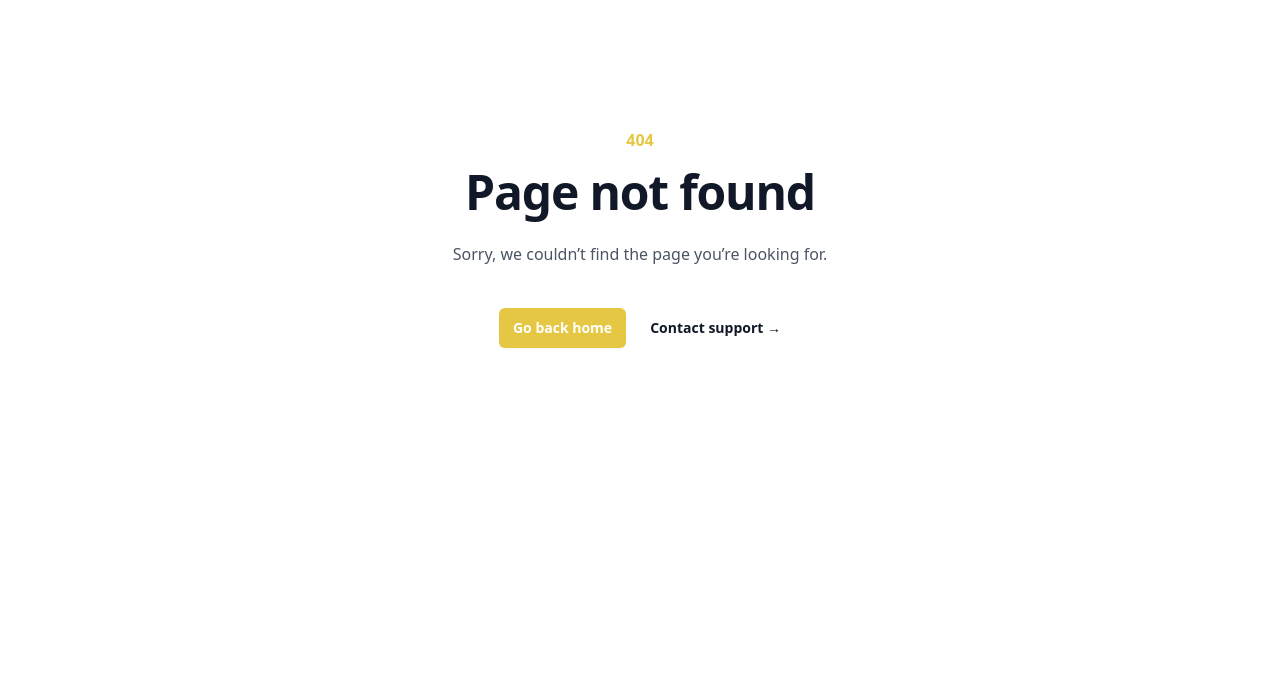
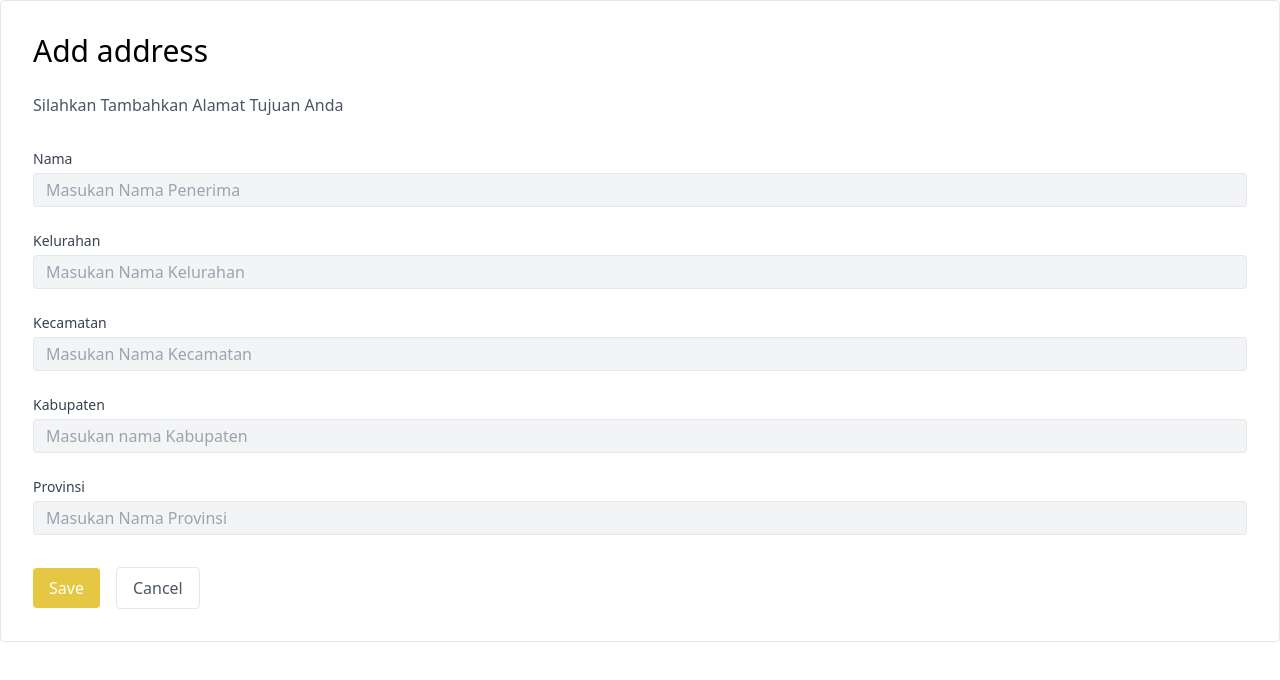
Before and after one commit to yayatooo/foodies-frontend, a React (Vite) app: page /addAdress in a window 1280 px wide. Before the commit this address had no page. Shown: the top 680 px of the page. Built offline with nearby package versions, Linux system fonts and the light colour scheme.

Commit message:
menambahkan halaman add address

```diff
--- a/src/App.jsx
+++ b/src/App.jsx
@@ -6,6 +6,7 @@ import Register from "./page/Register";
 import NotFound from "./page/NotFound";
 import { BrowserRouter, Routes, Route } from "react-router-dom";
 import Profile from "./layout/Profile";
+import AddAdress from "./page/AddAdress";
 
 function App() {
   return (
@@ -19,6 +20,7 @@ function App() {
           <Route path="/cart" element={<Cart />} />
           <Route path="/menu" element={<Menu />} />
           <Route path="/profile" element={<Profile />} />
+          <Route path="/addAdress" element={<AddAdress />} />
           <Route path="*" element={<NotFound />} />
         </Routes>
       </BrowserRouter>
--- a/src/components/ProfileCard.jsx
+++ b/src/components/ProfileCard.jsx
@@ -6,8 +6,6 @@ import { useNavigate } from "react-router-dom";
 const ProfileCard = () => {
   const { user, logout } = loginStore();
   const navigate = useNavigate();
-
-  // console.log(user.fullName);
 
   const handleLogout = async () => {
     try {
--- /dev/null
+++ b/src/components/UserAddress.jsx
@@ -0,0 +1,52 @@
+import React, { useEffect } from "react";
+import useAddressStore from "../store/addressStore";
+import axios from "axios";
+import { Link } from "react-router-dom";
+// import { useNavigate } from "react-router-dom";
+
+const UserAddress = () => {
+  const { addresses, setAddresses, addAddress, removeAddress } =
+    useAddressStore();
+
+  //   const navigate = useNavigate;
+
+  const getAdressUser = async () => {
+    try {
+      const response = await axios.get("http://localhost:3000/adress"); // Replace with the correct endpoint
+      const { data } = response;
+      setAddresses(data.addresses); // Assuming the response structure has an 'addresses' property
+    } catch (error) {
+      console.error("Error fetching user addresses:", error);
+    }
+  };
+
+  useEffect(() => {
+    getAdressUser();
+  }, []);
+
+  return (
+    <>
+      <div className="flex justify-between">
+        <h1 className="text-xl font-semibold">Your Adreess</h1>
+        <Link className="bg-sky-500 rounded-md px-2 py-1" to="/addAdress">
+          Add address
+        </Link>
+      </div>
+      <div className="w-full flex justify-between shadow-lg rounded-lg mt-4 p-6 space-y-3">
+        <div>
+          <h1>Nama Penerima : Rahmat Hidayat</h1>
+          <h1>Kelurahan : Kayamanya</h1>
+          <h1>Kecamatan : Poso Kota</h1>
+          <h1>Kabupaten : Poso</h1>
+          <h1>Provinsi : Sulawesi Tengah</h1>
+        </div>
+        <div className="flex flex-col gap-y-4 justify-center">
+          <button className="bg-yellow-500 rounded-md px-4 py-1">Edit</button>
+          <button className="bg-red-500 rounded-md px-4 py-1">Delete</button>
+        </div>
+      </div>
+    </>
+  );
+};
+
+export default UserAddress;
--- a/src/layout/Profile.jsx
+++ b/src/layout/Profile.jsx
@@ -1,6 +1,7 @@
 import React from "react";
 import Navbar from "../components/Navbar";
 import ProfileCard from "../components/ProfileCard";
+import UserAddress from "../components/UserAddress";
 
 const Profile = () => {
   return (
@@ -10,29 +11,7 @@ const Profile = () => {
         <h1 className="font-semibold text-3xl">Profile Page</h1>
         <ProfileCard />
         <div className="my-8">
-          <div className="flex justify-between">
-            <h1 className="text-xl font-semibold">Your Adreess</h1>
-            <button className="bg-sky-500 rounded-md px-2 py-1">
-              Add address
-            </button>
-          </div>
-          <div className="w-full flex justify-between shadow-lg rounded-lg mt-4 p-6 space-y-3">
-            <div>
-              <h1>Nama Penerima : Rahmat Hidayat</h1>
-              <h1>Kelurahan : Kayamanya</h1>
-              <h1>Kecamatan : Poso Kota</h1>
-              <h1>Kabupaten : Poso</h1>
-              <h1>Provinsi : Sulawesi Tengah</h1>
-            </div>
-            <div className="flex flex-col gap-y-4 justify-center">
-              <button className="bg-yellow-500 rounded-md px-4 py-1">
-                Edit
-              </button>
-              <button className="bg-red-500 rounded-md px-4 py-1">
-                Delete
-              </button>
-            </div>
-          </div>
+          <UserAddress />
         </div>
       </div>
     </>
--- /dev/null
+++ b/src/page/AddAdress.jsx
@@ -0,0 +1,84 @@
+import React from "react";
+
+const AddAdress = () => {
+  return (
+    <div>
+      <div className="p-8 rounded border border-gray-200">
+        <h1 className="font-medium text-3xl">Add address</h1>
+        <p className="text-gray-600 mt-6">
+          Silahkan Tambahkan Alamat Tujuan Anda
+        </p>
+
+        <form>
+          <div className="mt-8 space-y-6">
+            <div>
+              <label className="text-sm text-gray-700 block mb-1 font-medium">
+                Nama
+              </label>
+              <input
+                type="text"
+                className="bg-gray-100 border border-gray-200 rounded py-1 px-3 block focus:ring-blue-500 focus:border-blue-500 text-gray-700 w-full"
+                placeholder="Masukan Nama Penerima"
+              />
+            </div>
+            <div>
+              <label className="text-sm text-gray-700 block mb-1 font-medium">
+                Kelurahan
+              </label>
+              <input
+                type="text"
+                className="bg-gray-100 border border-gray-200 rounded py-1 px-3 block focus:ring-blue-500 focus:border-blue-500 text-gray-700 w-full"
+                placeholder="Masukan Nama Kelurahan"
+              />
+            </div>
+            <div>
+              <label className="text-sm text-gray-700 block mb-1 font-medium">
+                Kecamatan
+              </label>
+              <input
+                type="text"
+                className="bg-gray-100 border border-gray-200 rounded py-1 px-3 block focus:ring-blue-500 focus:border-blue-500 text-gray-700 w-full"
+                placeholder="Masukan Nama Kecamatan"
+              />
+            </div>
+            <div>
+              <label className="text-sm text-gray-700 block mb-1 font-medium">
+                Kabupaten
+              </label>
+              <input
+                type="text"
+                className="bg-gray-100 border border-gray-200 rounded py-1 px-3 block focus:ring-blue-500 focus:border-blue-500 text-gray-700 w-full"
+                placeholder="Masukan nama Kabupaten"
+              />
+            </div>
+            <div>
+              <label className="text-sm text-gray-700 block mb-1 font-medium">
+                Provinsi
+              </label>
+              <input
+                type="text"
+                className="bg-gray-100 border border-gray-200 rounded py-1 px-3 block focus:ring-blue-500 focus:border-blue-500 text-gray-700 w-full"
+                placeholder="Masukan Nama Provinsi"
+              />
+            </div>
+          </div>
+
+          <div className="space-x-4 mt-8">
+            <button
+              type="submit"
+              className="py-2 px-4 bg-primary text-white rounded hover:bg-yellow-600 "
+            >
+              Save
+            </button>
+
+            <button className="py-2 px-4 bg-white border border-gray-200 text-gray-600 rounded hover:bg-gray-100 active:bg-gray-200 disabled:opacity-50">
+              Cancel
+            </button>
+          </div>
+        </form>
+      </div>
+    </div>
+  );
+};
+
+export default AddAdress;
--- /dev/null
+++ b/src/store/addressStore.js
@@ -0,0 +1,17 @@
+import { create } from "zustand";
+
+const useAddressStore = create((set) => ({
+  addresses: [],
+
+  setAddresses: (newAddresses) => set({ addresses: newAddresses }),
+
+  addAddress: (newAddress) =>
+    set((state) => ({ addresses: [...state.addresses, newAddress] })),
+
+  removeAddress: (addressId) =>
+    set((state) => ({
+      addresses: state.addresses.filter((address) => address._id !== addressId),
+    })),
+}));
+
+export default useAddressStore;
```
